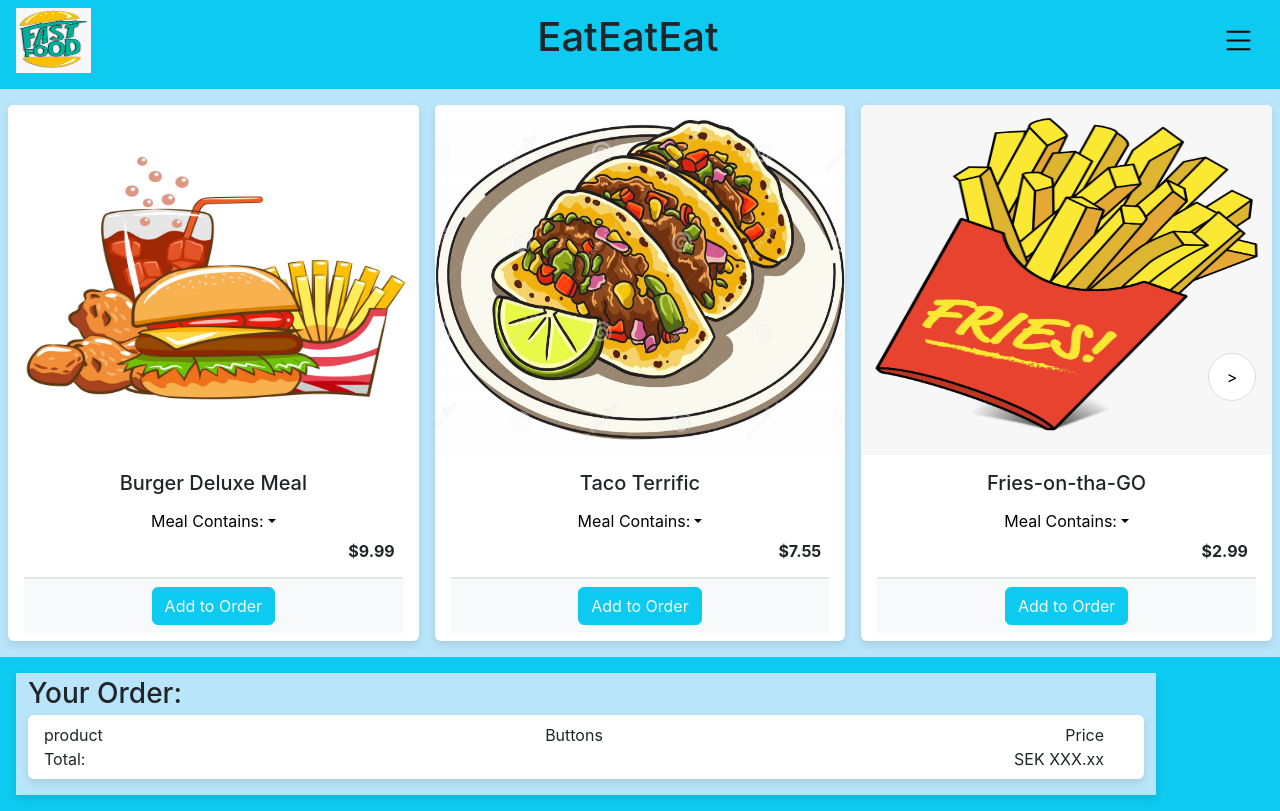
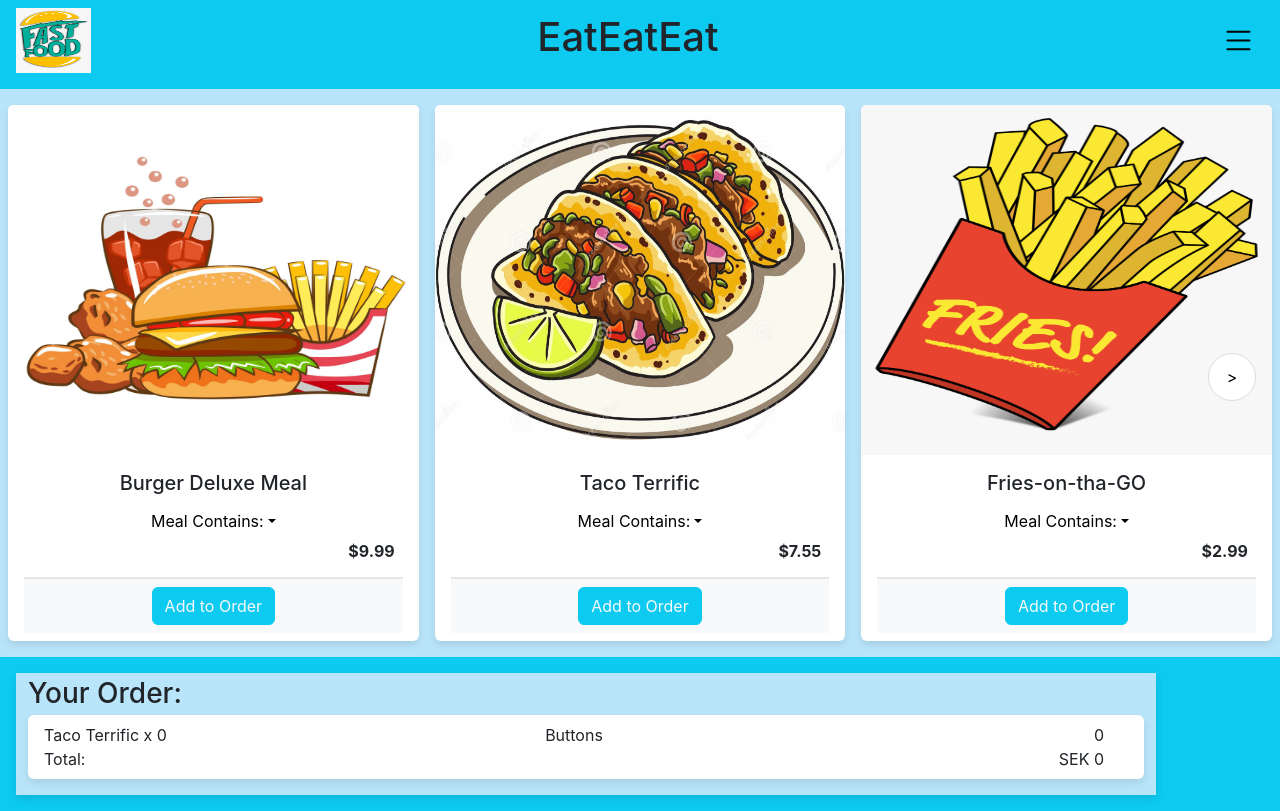
Before and after one commit to PLUPPERT/fast-food-order-app, a React (Create React App) app: page / in a window 1280 px wide. Built offline with nearby package versions, Linux system fonts and the light colour scheme.

Commit message:
- Add order logic in App.js - WIP:  Build Footer/order element

```diff
--- a/src/App.js
+++ b/src/App.js
@@ -1,4 +1,4 @@
-import React from "react";
+import React, { useState } from "react";
 import "./App.css";
 
 import NavBar from "./components/NavBar";
@@ -8,13 +8,77 @@ import MenuList from "./components/MenuList";
 import Footer from "./components/Footer";
 
 function App() {
+  const [order, setOrder] = useState({
+    "Burger Deluxe Meal": 0,
+    "Taco Terrific": 0,
+    "Fries-on-tha-GO": 0,
+    "Gluttony Meal": 0,
+    "Hot-Burger-Dog Meal": 0,
+    "Imposter Hot Dog": 0,
+  });
+
+  const [totalPrice, setTotalPrice] = useState(0.0);
+
+  const updateOrder = (meal, changeTotalWith, action) => {
+    if (order[meal] === 0 && !action) {
+      return;
+    }
+
+    let updatedTotalPrice = action
+      ? totalPrice + changeTotalWith
+      : totalPrice - changeTotalWith;
+
+    let updatedOrderList = { ...order };
+
+    let updatedAmount = order[meal];
+
+    updatedAmount = action ? updatedAmount + 1 : updatedAmount - 1;
+
+    updatedOrderList[meal](updatedAmount);
+
+    setOrder(updatedOrderList);
+    setTotalPrice(updatedTotalPrice);
+  };
+
+  const resetOrder = (submitOrReset) => {
+    if (submitOrReset) {
+      alert(order + "\n\n Total: " + totalPrice + " SEK");
+    }
+
+    setOrder({
+      "Burger Deluxe Meal": 0,
+      "Taco Terrific": 0,
+      "Fries-on-tha-GO": 0,
+      "Gluttony Meal": 0,
+      "Hot-Burger-Dog Meal": 0,
+      "Imposter Hot Dog": 0,
+    });
+
+    setTotalPrice(0.0);
+  };
+
+  const prices = [
+    menuData[0].price,
+    menuData[1].price,
+    menuData[2].price,
+    menuData[3].price,
+    menuData[4].price,
+    menuData[5].price,
+  ];
+
   const logo = "logo.png";
 
   return (
     <Container fluid>
       <NavBar logo={logo} />
       <MenuList data={menuData} show={3} />
-      <Footer />
+      <Footer
+        updateOrder={updateOrder}
+        resetOrder={resetOrder}
+        totalPrice={totalPrice}
+        orderList={order}
+        prices={prices}
+      />
     </Container>
   );
 }
--- a/src/components/Footer.js
+++ b/src/components/Footer.js
@@ -4,6 +4,8 @@ import { Card, CardTitle, Col, Container, Row } from "react-bootstrap";
 import "./Footer.css";
 
 const Footer = (props) => {
+  var { updateOrder, resetOrder, totalPrice, orderList, prices } = props;
+
   return (
     <div className="footer-div">
       <footer className="app-footer bg-info py-3">
@@ -14,13 +16,15 @@ const Footer = (props) => {
           <Card className="order-card py-2 px-3">
             {/* map products here */}
             <Row>
-              <Col>product</Col>
+              <Col>Taco Terrific x {orderList["Taco Terrific"]}</Col>
               <Col className="text-center">Buttons</Col>
-              <Col className="text-end">Price</Col>
+              <Col className="text-end">
+                {prices[1] * orderList["Taco Terrific"]}
+              </Col>
             </Row>
             <Row>
               <Col>Total:</Col>
-              <Col className="text-end">SEK XXX.xx</Col>
+              <Col className="text-end">SEK {totalPrice}</Col>
             </Row>
           </Card>
         </Container>
--- a/src/components/MenuList.css
+++ b/src/components/MenuList.css
@@ -1,60 +1,3 @@
-.card {
-  display: block;
-  border: none;
-  box-shadow: 0 4px 8px rgba(0, 0, 0, 0.1);
-}
-
-.image {
-  display: block;
-  width: 100%;
-  height: auto;
-}
-
-.card-title {
-  cursor: default;
-}
-
-.dropdown-toggle {
-  background-color: transparent;
-  color: black;
-  border: none;
-}
-
-.dropdown-toggle:hover {
-  background-color: transparent;
-  color: blue;
-  border: none;
-}
-
-.dropdown-toggle:hover:not(:active) {
-  background-color: transparent;
-  color: blue;
-  border: none;
-}
-
-.dropdown-toggle:active:hover {
-  background-color: transparent;
-  color: blue;
-  border: none;
-}
-
-.dropdown-toggle:focus-within {
-  background-color: transparent;
-  color: blue;
-  border: none;
-}
-
-.dropdown-toggle:not(:focus) {
-  background-color: transparent;
-  color: black;
-  border: none;
-}
-
-.dropdown-toggle:not(:focus-within) {
-  background-color: transparent;
-  border: none;
-}
-
 .carousel-container {
   width: 100%;
   display: flex;
@@ -120,3 +63,64 @@
 .right-arrow {
   right: 24px;
 }
+
+.card {
+  display: block;
+  border: none;
+  box-shadow: 0 4px 8px rgba(0, 0, 0, 0.1);
+}
+
+.image {
+  display: block;
+  width: 100%;
+  height: auto;
+}
+
+.card-title {
+  cursor: default;
+}
+
+.dropdown-toggle {
+  background-color: transparent;
+  color: black;
+  border: none;
+}
+
+.dropdown-toggle:hover {
+  background-color: transparent;
+  color: blue;
+  border: none;
+}
+
+.dropdown-toggle:hover:not(:active) {
+  background-color: transparent;
+  color: blue;
+  border: none;
+}
+
+.dropdown-toggle:active:hover {
+  background-color: transparent;
+  color: blue;
+  border: none;
+}
+
+.dropdown-toggle:focus-within {
+  background-color: transparent;
+  color: blue;
+  border: none;
+}
+
+.dropdown-toggle:not(:focus) {
+  background-color: transparent;
+  color: black;
+  border: none;
+}
+
+.dropdown-toggle:not(:focus-within) {
+  background-color: transparent;
+  border: none;
+}
+
+.dropdown-menu {
+  background-color: rgb(255, 241, 207);
+}
```
